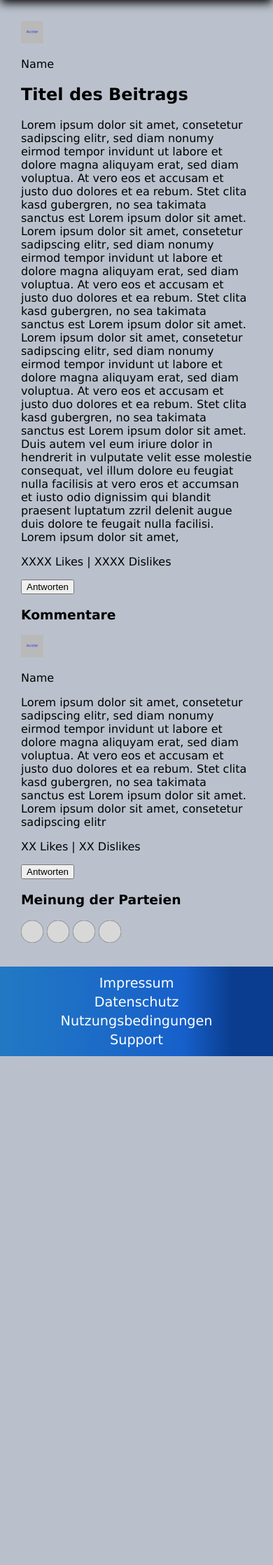
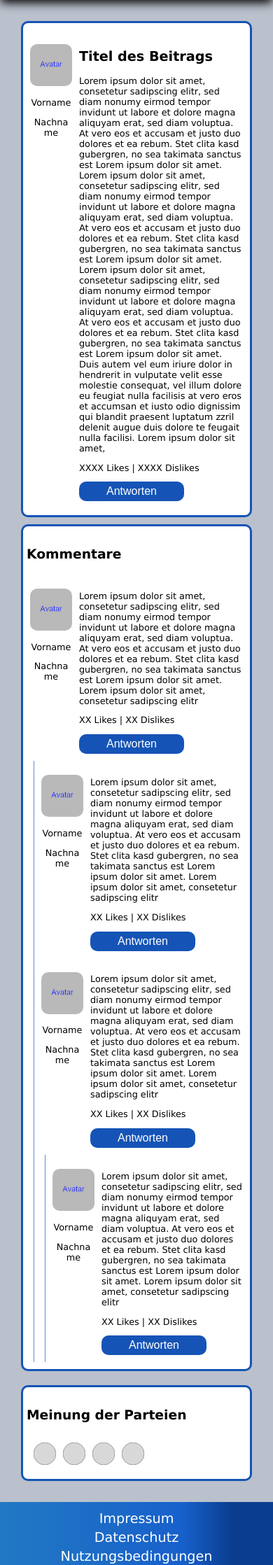
Before and after one commit to Jainzii/KomPol, a PHP site: page /sites/forum/postView/postView.html in a window 390 px wide. Shown: the part 236-2472 px from the top of the page at 70% size. Before the commit the page ends 1745 px from the top, so only its background shows below. Run offline with PHP 8.4, Linux system fonts and the light colour scheme.

Commit message:
forum post designed and responsive

```diff
--- a/sites/forum/overview/forumOverview.css
+++ b/sites/forum/overview/forumOverview.css
@@ -140,6 +140,11 @@ article .postContent h2 {
     margin-right: 0px;
 }
 
+article .postContent h2:hover {
+    margin-right: 0px;
+    color: darkblue;
+}
+
 @media screen and (min-width: 600px) {
     .formOptions input[type="text"] {
         min-width: 300px;
--- /dev/null
+++ b/sites/forum/postView/postView.css
@@ -0,0 +1,137 @@
+main {
+    display: flex;
+    flex-direction: column;
+}
+
+main .post, .comments {
+    background-color: #FFFFFF;
+    display: flex;
+    flex-direction: row;
+    border-radius: 10px;
+    border: #1554b6 3px solid;
+    padding: 10px 5px;
+}
+
+.comments {
+    flex-direction: column;
+    margin-top: 10px;
+}
+
+.comment {
+    display: flex;
+    flex-direction: column;
+}
+
+.commentContent {
+    display: flex;
+    flex-direction: row;
+}
+
+main .userInfo {
+    padding: 20px 5px;
+    text-align: center;
+    width: 60px;
+    font-size: 0.8em;
+}
+
+main .userInfo img {
+    max-width: 100%;
+    height: auto;
+    border-radius: 0.8em;
+}
+
+main .postContent {
+    padding: 10px 5px;
+}
+
+main .postContent p {
+    font-size: 0.8em;
+}
+
+main .postContent h2 {
+    font-size: 1.2em;
+}
+
+main button {
+    background-color: #1554b6;
+    border-radius: 10px;
+    padding: 5px 10px;
+    border: none;
+    width: 20%;
+    min-width: 150px;
+    color: white;
+    font-size: 1em;
+}
+
+main .comment {
+    display: flex;
+}
+
+.comment > .comment {
+    margin-left: 10px;
+    padding-left: 5px;
+    border-left: #1554b6AA solid 1px;
+}
+
+.partyOpinions {
+    background-color: #FFFFFF;
+    display: flex;
+    flex-direction: column;
+    border-radius: 10px;
+    border: #1554b6 3px solid;
+    padding: 10px 5px;
+    margin-top: 20px;
+    height: fit-content;
+}
+
+.partyOpinions .opinionsContainer {
+    display: flex;
+    flex-wrap: nowrap;
+    padding: 5px;
+}
+
+.partyOpinions .opinionsContainer img {
+    margin: 5px;
+}
+
+@media screen and (min-width: 800px){
+    main {
+        flex-direction: row;
+    }
+
+    main .userInfo {
+        width: auto;
+        font-size: 1em;
+    }
+
+    main .userInfo img {
+        border-radius: 1em;
+    }
+
+    main .userInfo {
+        padding: 20px 5px;
+    }
+
+    main .postContent {
+        padding: 10px 15px;
+    }
+
+    main .postContent p {
+        font-size: 1em;
+    }
+
+    main .postContent h2 {
+        font-size: 1.5em;
+    }
+
+    .comment > .comment {
+        margin-left: 30px;
+        padding-left: 20px;
+        border-left: #1554b6AA solid 1px;
+    }
+
+    .partyOpinions {
+        margin-top: 0px;
+        margin-left: 20px;
+    }
+}
--- a/sites/forum/postView/postView.html
+++ b/sites/forum/postView/postView.html
@@ -4,6 +4,7 @@
   <meta charset="UTF-8">
   <title>KomPol</title>
   <link rel="stylesheet" type="text/css" href="../../../css/main.css">
+  <link rel="stylesheet" type="text/css" href="postView.css">
   <meta name="viewport" content="width=device-width,initial-scale=1">
 </head>
   <body>
@@ -39,16 +40,17 @@
       <!-- post and answers -->
       <div>
         <!-- post  -->
-        <section>
-          <div>
+        <section class="post">
+          <div class="userInfo">
             <img
-              width="32"
-              height="32"
+              width="100"
+              height="100"
               src="../../../images/site/avatarDummy.png"
               alt = "Avatar">
-            <p>Name</p>
+            <p>Vorname</p>
+            <p>Nachname</p>
           </div>
-          <div>
+          <div class="postContent">
             <h2>Titel des Beitrags</h2>
             <p> Lorem ipsum dolor sit amet, consetetur sadipscing elitr, sed diam nonumy eirmod tempor invidunt ut labore
               et dolore magna aliquyam erat, sed diam voluptua. At vero eos et accusam et justo duo dolores et ea rebum.
@@ -67,18 +69,20 @@
           </div>
         </section>
         <!-- answers  -->
-        <section>
+        <section class="comments">
           <h3>Kommentare</h3>
-          <div>
-            <div>
+          <div class="comment">
+            <div class="commentContent">
+              <div class="userInfo">
                 <img
-                width="32"
-                height="32"
+                        width="100"
+                        height="100"
                         src="../../../images/site/avatarDummy.png"
                         alt = "Avatar">
-              <p>Name</p>
+                <p>Vorname</p>
+                <p>Nachname</p>
               </div>
-            <div>
+              <div class="postContent">
                 <p>
                   Lorem ipsum dolor sit amet, consetetur sadipscing elitr, sed diam nonumy eirmod tempor invidunt ut labore
                   et dolore magna aliquyam erat, sed diam voluptua. At vero eos et accusam et justo duo dolores et ea rebum.
@@ -89,31 +93,87 @@
                 <button> Antworten </button>
               </div>
             </div>
+            <div class="comment">
+              <div class="commentContent">
+                <div class="userInfo">
+                  <img
+                          width="100"
+                          height="100"
+                          src="../../../images/site/avatarDummy.png"
+                          alt = "Avatar">
+                  <p>Vorname</p>
+                  <p>Nachname</p>
+                </div>
+                <div class="postContent">
+                  <p>
+                    Lorem ipsum dolor sit amet, consetetur sadipscing elitr, sed diam nonumy eirmod tempor invidunt ut labore
+                    et dolore magna aliquyam erat, sed diam voluptua. At vero eos et accusam et justo duo dolores et ea rebum.
+                    Stet clita kasd gubergren, no sea takimata sanctus est Lorem ipsum dolor sit amet. Lorem ipsum dolor sit
+                    amet, consetetur sadipscing elitr
+                  </p>
+                  <p> XX Likes | XX Dislikes</p>
+                  <button> Antworten </button>
+                </div>
+              </div>
+            </div>
+            <div class="comment">
+              <div class="commentContent">
+                <div class="userInfo">
+                  <img
+                          width="100"
+                          height="100"
+                          src="../../../images/site/avatarDummy.png"
+                          alt = "Avatar">
+                  <p>Vorname</p>
+                  <p>Nachname</p>
+                </div>
+                <div class="postContent">
+                  <p>
+                    Lorem ipsum dolor sit amet, consetetur sadipscing elitr, sed diam nonumy eirmod tempor invidunt ut labore
+                    et dolore magna aliquyam erat, sed diam voluptua. At vero eos et accusam et justo duo dolores et ea rebum.
+                    Stet clita kasd gubergren, no sea takimata sanctus est Lorem ipsum dolor sit amet. Lorem ipsum dolor sit
+                    amet, consetetur sadipscing elitr
+                  </p>
+                  <p> XX Likes | XX Dislikes</p>
+                  <button> Antworten </button>
+                </div>
+              </div>
+              <div class="comment">
+                <div class="commentContent">
+                  <div class="userInfo">
+                    <img
+                            width="100"
+                            height="100"
+                            src="../../../images/site/avatarDummy.png"
+                            alt = "Avatar">
+                    <p>Vorname</p>
+                    <p>Nachname</p>
+                  </div>
+                  <div class="postContent">
+                    <p>
+                      Lorem ipsum dolor sit amet, consetetur sadipscing elitr, sed diam nonumy eirmod tempor invidunt ut labore
+                      et dolore magna aliquyam erat, sed diam voluptua. At vero eos et accusam et justo duo dolores et ea rebum.
+                      Stet clita kasd gubergren, no sea takimata sanctus est Lorem ipsum dolor sit amet. Lorem ipsum dolor sit
+                      amet, consetetur sadipscing elitr
+                    </p>
+                    <p> XX Likes | XX Dislikes</p>
+                    <button> Antworten </button>
+                  </div>
+                </div>
+              </div>
+            </div>
+          </div>
         </section>
       </div>
       <!-- party opinions -->
-      <section>
+      <section class="partyOpinions">
         <h3>Meinung der Parteien</h3>
-        <img
-          width="32"
-          height="32"
-          src="../../../images/site/partyCircle.svg"
-          alt = "Parteikreis">
-        <img
-          width="32"
-          height="32"
-          src="../../../images/site/partyCircle.svg"
-          alt = "Parteikreis">
-        <img
-          width="32"
-          height="32"
-          src="../../../images/site/partyCircle.svg"
-          alt = "Parteikreis">
-        <img
-          width="32"
-          height="32"
-          src="../../../images/site/partyCircle.svg"
-          alt = "Parteikreis">
+        <div class="opinionsContainer">
+          <img width="32" height="32" src="../../../images/site/partyCircle.svg" alt = "Parteikreis">
+          <img width="32" height="32" src="../../../images/site/partyCircle.svg" alt = "Parteikreis">
+          <img width="32" height="32" src="../../../images/site/partyCircle.svg" alt = "Parteikreis">
+          <img width="32" height="32" src="../../../images/site/partyCircle.svg" alt = "Parteikreis">
+        </div>
       </section>
     </main>
 
--- a/sites/news/overview/newsOverview.html
+++ b/sites/news/overview/newsOverview.html
@@ -4,7 +4,7 @@
   <meta charset="UTF-8">
   <title>KomPol</title>
   <link rel="stylesheet" type="text/css" href="/../../../css/main.css">
-  <link rel="stylesheet" type="text/css" href="/../../../css/newsOverview.css">
+  <link rel="stylesheet" type="text/css" href="newsOverview.css">
   <meta name="viewport" content="width=device-width,initial-scale=1">
 </head>
   <body>
```
Also changed, not shown: sites/news/overview/newsOverview.css (renamed from css/newsOverview.css). Lines whose indentation alone changed are shown as unchanged.
